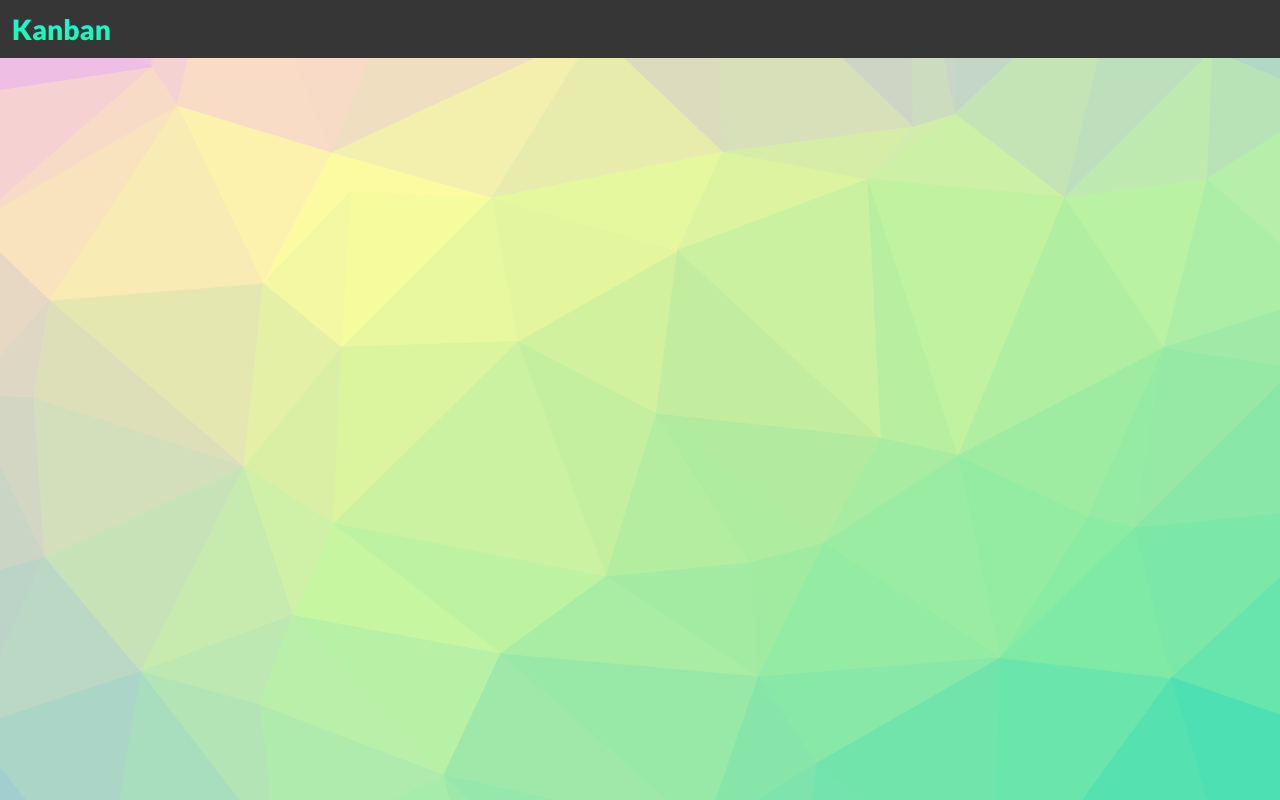
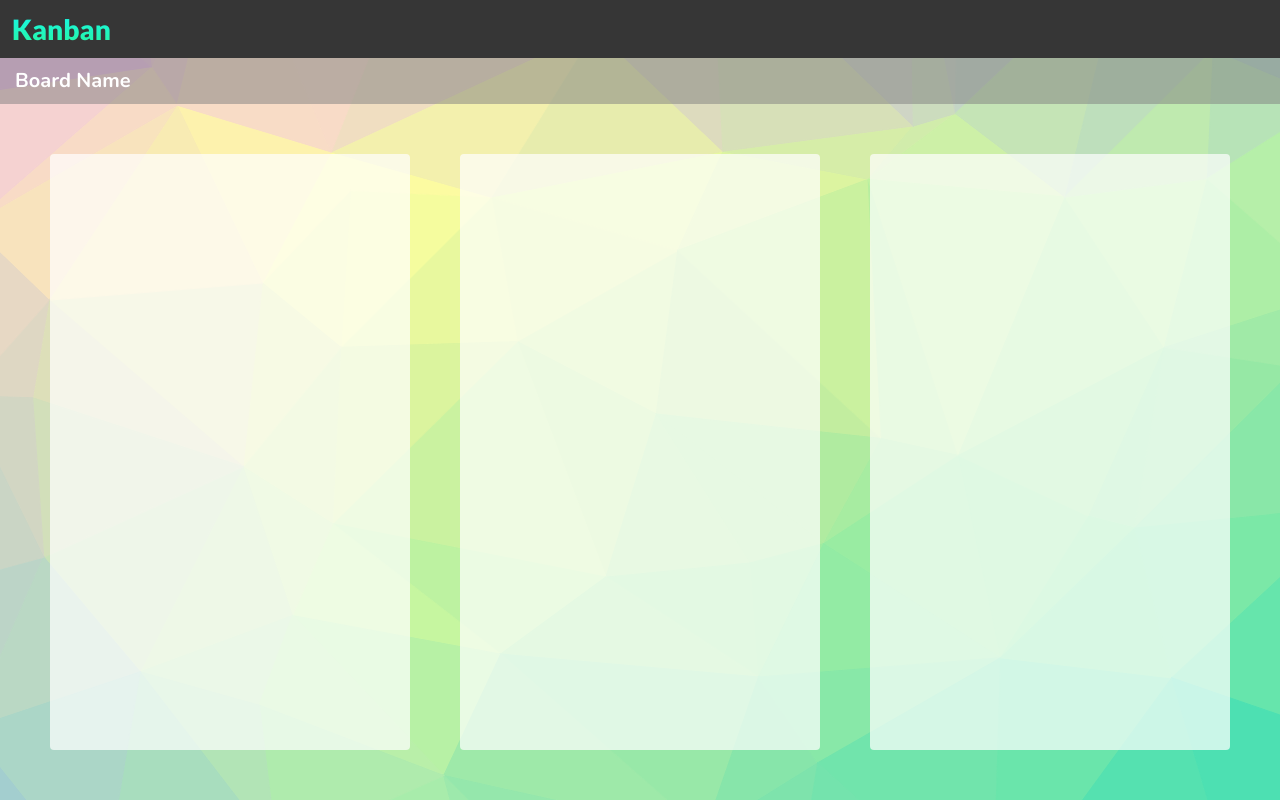
Before and after one commit to marvincayetano/ng-kanban, an Angular app: page / in a window 1280 px wide. Built offline with nearby package versions, Linux system fonts and the light colour scheme.

Commit message:
🔥 Chore: Three columns

```diff
--- a/src/app/pages/main-view/main-view.component.html
+++ b/src/app/pages/main-view/main-view.component.html
@@ -6,4 +6,18 @@
       </div>
     </div>
   </div>
+
+  <div class="board">
+    <div class="board-bar">
+      <p class="board-name">Board Name</p>
+    </div>
+
+    <div class="board-wrapper">
+      <div class="board-columns">
+        <div class="board-column"></div>
+        <div class="board-column"></div>
+        <div class="board-column"></div>
+      </div>
+    </div>
+  </div>
 </div>
--- a/src/app/pages/main-view/main-view.component.scss
+++ b/src/app/pages/main-view/main-view.component.scss
@@ -15,3 +15,53 @@
   -webkit-background-clip: text;
   -webkit-text-fill-color: transparent;
 }
+
+.board {
+  display: flex;
+  flex-direction: column;
+  flex-grow: 1;
+
+  min-width: 0;
+  min-height: 0;
+
+  .board-bar {
+    background: rgba(gray, 0.5);
+    padding: 8px 15px;
+
+    .board-name {
+      font-size: 20px;
+      font-weight: bold;
+      color: white;
+    }
+  }
+
+  .board-wrapper {
+    display: flex;
+    flex-grow: 1;
+    overflow-x: auto;
+
+    .board-columns {
+      display: flex;
+      flex-grow: 1;
+
+      .board-column {
+        display: flex;
+        flex-direction: column;
+        flex-grow: 1;
+        flex-basis: 0;
+
+        min-width: 300px;
+        margin: 50px;
+        padding: 25px;
+
+        border-radius: 4px;
+
+        background: rgba(white, 0.7);
+
+        &:not(:first-child) {
+          margin-left: 0;
+        }
+      }
+    }
+  }
+}
```
